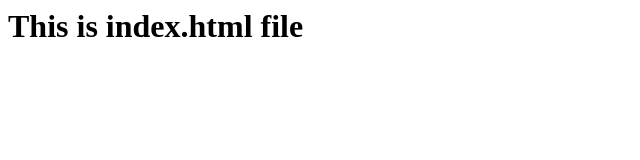
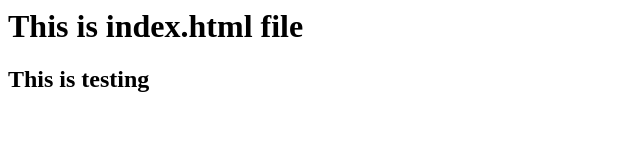
Before and after one commit to sampath-g-3797/sampathrepo, a plain HTML site: page index.html in a window 1280 px wide. Shown: the whole page, without its empty margins (0-640 px from the left). Drawn offline with Linux system fonts and the light colour scheme.

Commit message:
updated index.html

```diff
--- a/index.html
+++ b/index.html
@@ -1 +1,2 @@
 <h1>This is index.html file</h1>
+<h2>This is testing</h2>
```
